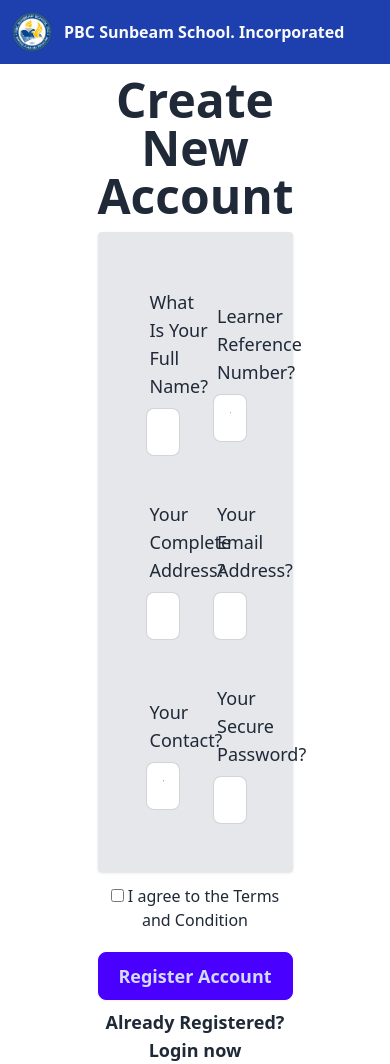
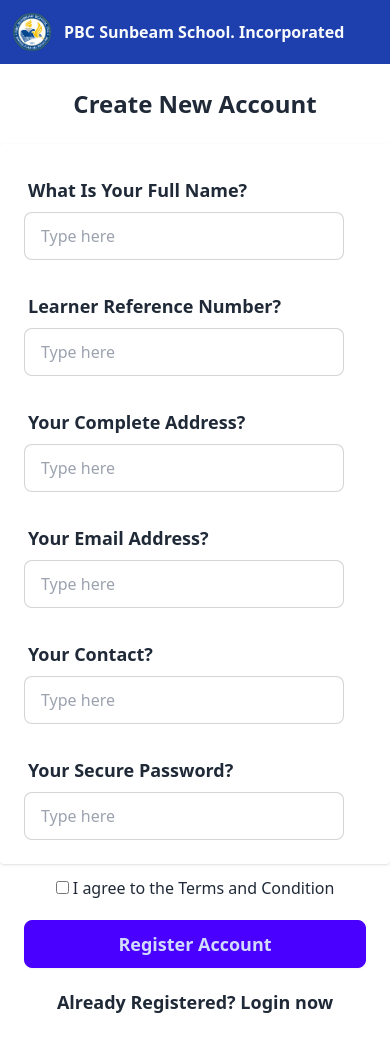
Before and after one commit to jltdev15/Online-Document-Request-System, a Vue app: page /student_registration in a window 390 px wide. After the commit the page ends 1028 px from the top, so only its background shows below. Built offline with nearby package versions, Linux system fonts and the light colour scheme; no server answers.

Commit message:
fix mobile

```diff
--- a/src/components/Student/PaymentDialog.vue
+++ b/src/components/Student/PaymentDialog.vue
@@ -60,8 +60,8 @@
 
 dialog {
   position: fixed;
-    top: 30vh;
-    left: 40dvw;
+  top: 10vh;
+  left: 10dvw;
   z-index: 999;
   border: none;
   box-shadow: 0 2px 8px rgba(0, 0, 0, 0.26);
@@ -69,7 +69,7 @@
   margin: 0;
   overflow: hidden;
   background-color: white;
-    width: 60%;
+  width: 100%;
 }
 
 header {
@@ -121,7 +121,4 @@
     width: 50%;
   }
 }
-
-
-
 </style>
--- a/src/components/Student/StudentDashboard.vue
+++ b/src/components/Student/StudentDashboard.vue
@@ -1,7 +1,7 @@
 <template>
-  <section class="w-10/12 pt-6 pb-32 mx-auto">
-    <header class="flex items-center justify-between py-3">
-      <div>
+  <section class="px-3 pt-6 pb-32 mx-auto md:w-10/12">
+    <header class="flex items-center justify-between gap-3 py-3">
+      <div class="">
         <h1>Welcome Student</h1>
         <h2 class="text-3xl font-bold">Dashboard</h2>
       </div>
@@ -92,8 +92,8 @@
           QR Code:<br />
           Contact Numbers:<br />
           Registrar: <br />
-          <div class="flex justify-center">
-            <router-link to="/student_request" class="w-2/12 py-3 mx-auto btn btn-outline">Agree</router-link>
+          <div class="flex justify-center py-3">
+            <router-link to="/student_request" class="w-5/12 py-3 mx-auto btn btn-outline">Agree</router-link>
           </div>
         </div>
       </div>
@@ -103,7 +103,7 @@
         <template #item-operation="item">
           <div v-if="item.status === 'Approved'" class="flex justify-center my-3">
             <button v-if="item.proof === 'Waiting for payment'" @click="studentStore.toggleUpdatePayment(item)"
-              class="flex items-center justify-center gap-3 px-3 py-3 font-bold bg-blue-500 rounded-md text-gray-50">
+              class="flex text-[0.8rem] items-center justify-center gap-3 px-0 w-[10rem] py-3 font-bold bg-blue-500 rounded-md text-gray-50">
               Make Payment<i class="fa-solid fa-peso-sign"></i>
             </button>
             <p v-else>Document is on Process</p>
@@ -272,17 +272,17 @@ const uploadProof = async () => {
   padding: 20px;
   border: 2px solid black;
   box-shadow: 0 0 10px rgba(0, 0, 0, 0.5);
-  width: 70%;
+  width: 100%;
   /* Set the width of the modal */
   max-width: 900px;
   /* Maximum width if needed */
   margin-top: 20px;
-  font-size: 15px;
+  font-size: 16px;
 }
 
 /* Style for the modal content */
 .modal-content1 {
-  height: 500px;
+  height: 400px;
   overflow-y: auto;
   text-align: left;
 
@@ -300,7 +300,7 @@ const uploadProof = async () => {
   background-color: darkblue;
   color: #fff;
   border: none;
-  padding: 5px 10px;
+  width: 100%;
   cursor: pointer;
 }
 
--- a/src/components/Student/StudentRequest.vue
+++ b/src/components/Student/StudentRequest.vue
@@ -1,22 +1,23 @@
 <template>
   <section>
-    <div class="w-6/12 p-6 mx-auto">
+    <div class="mx-auto lg:p-6 lg:w-6/12">
       <div class="">
-        <router-link class="bg-transparent btn" to="/student_dashboard"><i class="fa-solid fa-circle-arrow-left"></i>Back
+        <router-link class="flex items-center gap-2 px-3 py-3 bg-transparent" to="/student_dashboard"><i
+            class="fa-solid fa-circle-arrow-left"></i>Back
           to Dashboard</router-link>
       </div>
-      <div class="pb-6">
+      <div class="px-3 pb-6">
         <header class="py-3">
-          <h1 class="py-6 text-3xl font-bold text-center bg-blue-800 rounded-lg text-gray-50">
+          <h1 class="py-6 text-3xl font-bold text-center rounded-lg md:bg-blue-800 md:text-gray-50">
             Student Request Form
           </h1>
         </header>
         <form @submit.prevent="uploadFile" enctype="multipart/form-dataß">
           <div class="">
-            <div class="grid grid-cols-3 gap-6">
+            <div class="grid gap-6 md:grid-cols-3">
               <div class="flex flex-col gap-3">
-                <label class="text-xl font-bold" for="document_type">Document Type</label>
-                <select v-model.trim="documentType" class="w-full max-w-xs select select-bordered">
+                <label class="font-bold md:text-xl" for="document_type">Document Type</label>
+                <select v-model.trim="documentType" class="w-full lg:max-w-xs select select-bordered">
                   <option selected value="">Choose Document</option>
                   <option value="COE">Certificate of Enrollment - P50</option>
                   <option value="COR">Certificate of Registration - P50</option>
@@ -28,8 +29,8 @@
                 </select>
               </div>
               <div class="flex flex-col gap-3">
-                <label class="text-xl font-bold" for="last_school_year">S.Y. Attended</label>
-                <select v-model.trim="year" class="w-full max-w-xs select select-bordered">
+                <label class="text-base font-bold md:text-xl" for="last_school_year">S.Y. Attended</label>
+                <select v-model.trim="year" class="w-full lg:max-w-xs select select-bordered">
                   <option selected value="">Choose Year</option>
                   <option v-for="item in yearsRange" :key="item">
                     {{ item }}
@@ -37,8 +38,8 @@
                 </select>
               </div>
               <div class="flex flex-col gap-3">
-                <label class="text-xl font-bold" for="date_needed">Date Needed</label>
-                <input v-model.trim="dateNeeded" class="w-full max-w-xs px-2 py-2 border rounded-lg" type="date"
+                <label class="font-bold md:text-xl" for="date_needed">Date Needed</label>
+                <input v-model.trim="dateNeeded" class="w-full px-2 py-2 border rounded-lg lg:max-w-xs" type="date"
                   :min="date" name="date_needed" required />
               </div>
             </div>
--- a/src/components/TheHeader.vue
+++ b/src/components/TheHeader.vue
@@ -34,7 +34,7 @@
               Logout</a>
           </li>
         </ul>
-        <ul v-show="studentAuthStore.isAuthenticatedStudent" class="flex items-center gap-3 text-sm">
+        <ul v-show="studentAuthStore.isAuthenticatedStudent" class="flex items-center hidden gap-3 text-sm">
           <li class="transition-all hover:bg-gray-50 hover:text-gray-800">
             <a href="" class="inline-block p-6 font-bold"> Student Profile</a>
           </li>
--- a/src/views/HomeView.vue
+++ b/src/views/HomeView.vue
@@ -1,8 +1,8 @@
 <template>
   <section class="sm:h-[80svh] flex justify-center items-center">
     <div class="w-full pb-32">
-      <h1 class="p-12 text-2xl font-bold text-center sm:text-5xl">
-        PBC Sunbeam School Online Document Request
+      <h1 class="text-xl font-bold text-center p-9 sm:text-5xl">
+        PBC Sunbeam School ODRS
       </h1>
       <div class="flex flex-col gap-12 p-6 mx-auto md:flex-row sm:w-3/6 justify-evenly">
         <div class="md:p-12">
--- a/src/views/StudentRegistration.vue
+++ b/src/views/StudentRegistration.vue
@@ -1,48 +1,48 @@
 <template>
   <section class="py-0">
-    <div class="w-3/6 mx-auto">
-      <h1 class="py-3 text-5xl font-bold text-center capitalize">Create new Account</h1>
+    <div class="mx-auto md:w-3/6">
+      <h1 class="py-6 text-2xl font-bold text-center capitalize lg:text-5xl">Create new Account</h1>
       <form @submit.prevent="registerStudent">
         <div
-          class="grid flex-col items-center justify-center grid-cols-2 px-12 py-12 capitalize bg-gray-200 rounded shadow gap-9">
-          <label class="w-full max-w-xs form-control">
+          class="grid gap-6 px-6 py-6 capitalize rounded shadow md:justify-center md:items-center md:px-12 md:grid-cols-2 md:bg-gray-200 md:gap-6">
+          <label class="w-full md:max-w-xs form-control">
             <div class="label">
-              <span class="text-lg label-text">What is your Full Name?</span>
+              <span class="text-lg font-bold label-text">What is your Full Name?</span>
             </div>
             <input v-model.trim="data.fullName" type="text" placeholder="Type here"
               class="w-full max-w-xs input input-bordered" required />
           </label>
           <label class="w-full max-w-xs form-control">
             <div class="label">
-              <span class="text-lg label-text">Learner Reference Number?</span>
+              <span class="text-lg font-bold label-text">Learner Reference Number?</span>
             </div>
             <input v-model.trim="data.lrn" type="number" placeholder="Type here"
               class="w-full max-w-xs input input-bordered" required />
           </label>
           <label class="w-full max-w-xs form-control">
             <div class="label">
-              <span class="text-lg label-text"> Your Complete address?</span>
+              <span class="text-lg font-bold label-text"> Your Complete address?</span>
             </div>
             <input v-model.trim="data.address" type="text" placeholder="Type here"
               class="w-full max-w-xs input input-bordered" required />
           </label>
           <label class="w-full max-w-xs form-control">
             <div class="label">
-              <span class="text-lg label-text"> Your Email Address?</span>
+              <span class="text-lg font-bold label-text"> Your Email Address?</span>
             </div>
             <input v-model="data.email" type="email" placeholder="Type here" class="w-full max-w-xs input input-bordered"
               required />
           </label>
           <label class="w-full max-w-xs form-control">
             <div class="label">
-              <span class="text-lg label-text">Your Contact?</span>
+              <span class="text-lg font-bold label-text">Your Contact?</span>
             </div>
             <input v-model="data.contact" type="number" placeholder="Type here"
               class="w-full max-w-xs input input-bordered" required />
           </label>
           <label class="w-full max-w-xs form-control">
             <div class="label">
-              <span class="text-lg label-text">Your Secure Password?</span>
+              <span class="text-lg font-bold label-text">Your Secure Password?</span>
             </div>
             <input v-model="data.password" type="password" placeholder="Type here"
               class="w-full max-w-xs input input-bordered" required />
@@ -57,12 +57,12 @@
           <input type="checkbox" />
           <span> I agree to the <a href="">Terms and Condition</a></span>
         </div>
-        <div class="flex justify-end w-full gap-3 py-2">
+        <div class="flex justify-end w-full gap-3 px-6 py-2">
           <button class="w-full text-lg font-bold btn btn-primary" type="submit">
             Register Account
           </button>
         </div>
-        <div class="flex justify-center text-center">
+        <div class="flex justify-center py-3 text-center">
           <router-link to="/student_login" class="w-full text-lg font-bold btn-outline">
             Already Registered? Login now
           </router-link>
```
Lines whose indentation alone changed are shown as unchanged.
